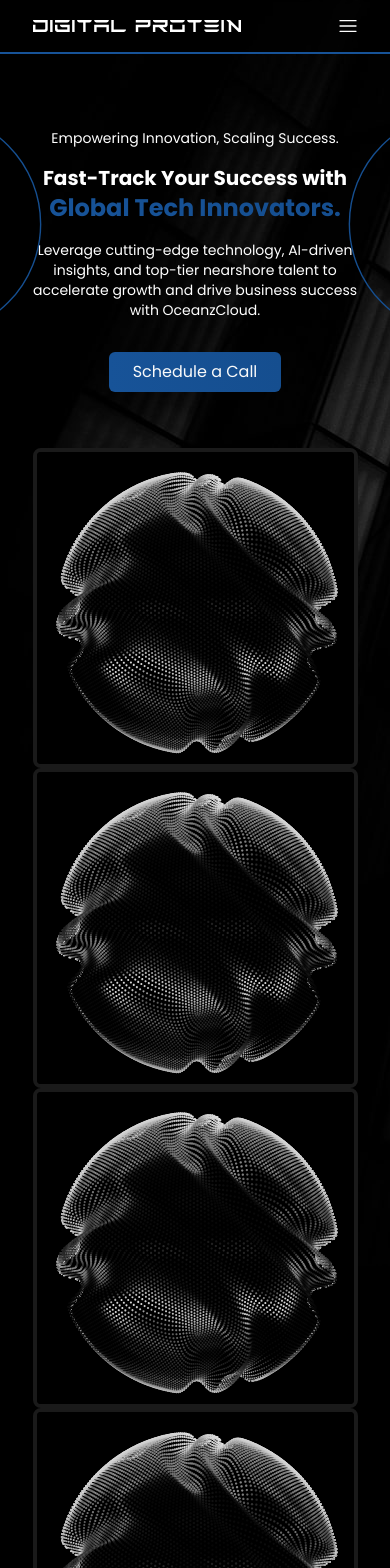
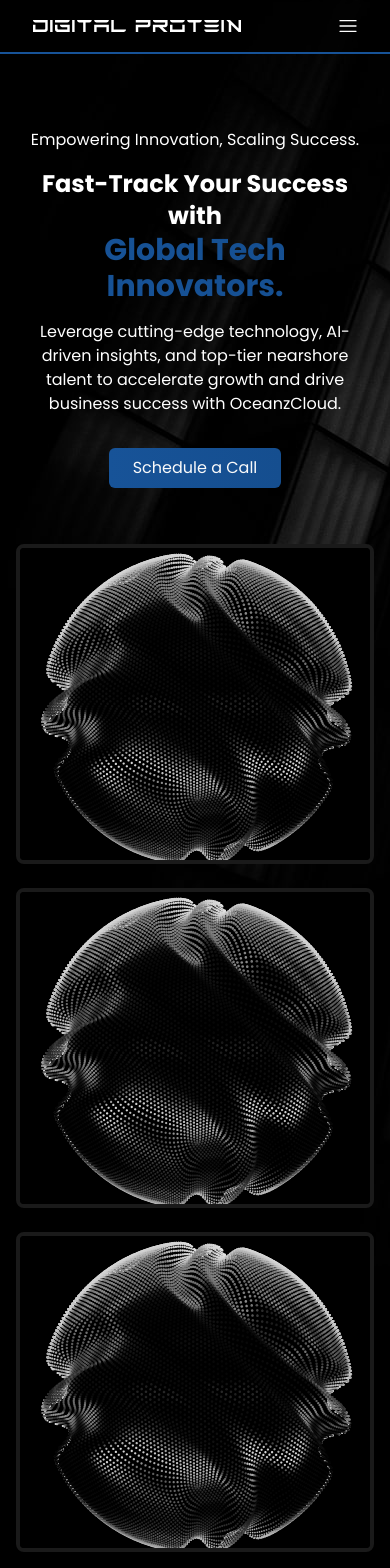
Before and after one commit to digital-protein/digital-protein, a Next.js app: page / in a window 390 px wide. Shown: the top 1568 px of the page. Built offline with nearby package versions, Linux system fonts and the light colour scheme.

Commit message:
mobile fix

```diff
--- a/pages/career.tsx
+++ b/pages/career.tsx
@@ -37,7 +37,7 @@ const Career = () => {
 
             <Navbar />
 
-            <div className='w-full h-auto flex flex-col gap-6 items-center justify-center mb-20'>
+            <div className='w-full h-auto flex flex-col gap-6 items-center justify-center'>
 
                 <div
                     className='w-full md:min-h-screen h-auto flex flex-col items-center justify-center gap-48 relative overflow-hidden'
@@ -63,11 +63,11 @@ const Career = () => {
 
                     <div className='flex flex-row gap-4'>
                         <div className='py-2 px-5 cursor-pointer serviceCard'>Mobile App Developer</div>
+                        <div className='py-2 px-5 cursor-pointer serviceCard'>Software Developer</div>
+                        <div className='py-2 px-5 cursor-pointer serviceCard'>UI/UX Designer</div>
                         <div className='py-2 px-5 cursor-pointer serviceCard'>AI/ML Engineer</div>
                         <div className='py-2 px-5 cursor-pointer serviceCard'>Cloud Engineer</div>
                         <div className='py-2 px-5 cursor-pointer serviceCard'>DevOps Engineer</div>
-                        <div className='py-2 px-5 cursor-pointer serviceCard'>Database Administrator</div>
-                        <div className='py-2 px-5 cursor-pointer serviceCard'>QA Engineer / Tester</div>
                     </div>
                 </div>
 
--- a/pages/index.tsx
+++ b/pages/index.tsx
@@ -61,21 +61,21 @@ export default function Home() {
                     }}
                 >
 
-                    <Image src={'/about/left-line.svg'} alt='sphere' width={384} height={384} className='absolute left-0 top-20 md:h-96 h-64 md:w-24 w-12 pt-8' priority={true} />
-                    <Image src={'/about/right-line.svg'} alt='sphere' width={384} height={384} className='absolute right-0 top-20 md:h-96 h-64 md:w-24 w-12 pt-8' priority={true} />
+                    <Image src={'/about/left-line.svg'} alt='sphere' width={384} height={384} className='md:flex hidden absolute left-0 top-20 md:h-96 h-64 md:w-24 w-12 pt-8' priority={true} />
+                    <Image src={'/about/right-line.svg'} alt='sphere' width={384} height={384} className='md:flex hidden absolute right-0 top-20 md:h-96 h-64 md:w-24 w-12 pt-8' priority={true} />
 
-                    <div className='flex flex-col gap-4 items-center justify-center text-center w-10/12 text-white'>
-                        <div className='md:text-xl text-sm font-normal'>Empowering Innovation, Scaling Success.</div>
-                        <div className='md:text-7xl text-xl font-bold'>
+                    <div className='flex flex-col gap-4 items-center justify-center text-center md:w-10/12 w-11/12 text-white'>
+                        <div className='md:text-xl text-base font-normal'>Empowering Innovation, Scaling Success.</div>
+                        <div className='md:text-7xl text-2xl font-bold'>
                             <div>Fast-Track Your Success with</div>
-                            <div className='md:text-7xl text-2xl bg-clip-text text-transparent bg-gradient-to-r from-[#175398] to-[#154e8f]'>Global Tech Innovators.</div>
+                            <div className='md:text-7xl text-3xl bg-clip-text text-transparent bg-gradient-to-r from-[#175398] to-[#154e8f]'>Global Tech Innovators.</div>
                         </div>
-                        <div className='md:w-2/3 w-full md:text-xl text-sm mb-4'>Leverage cutting-edge technology, AI-driven insights, and top-tier nearshore talent to accelerate growth and drive business success with OceanzCloud.</div>
+                        <div className='md:w-2/3 w-full md:text-xl text-base mb-4'>Leverage cutting-edge technology, AI-driven insights, and top-tier nearshore talent to accelerate growth and drive business success with OceanzCloud.</div>
                         <Button variant={'manual'} className="relative px-6 py-5 text-base rounded-md transition-all font-normal">
                             Schedule a Call
                         </Button>
 
-                        <div className='flex flex-row justify-between flex-wrap mt-10'>
+                        <div className='flex flex-row justify-between flex-wrap md:gap-0 gap-6 mt-10'>
                             <Image src={'/bg/sphere.svg'} alt='sphere' width={550} height={550} className='md:w-[22%] w-full h-80 object-cover border-4 border-[#1a1a1a] rounded-lg' priority={true} />
                             <Image src={'/bg/sphere.svg'} alt='sphere' width={550} height={550} className='md:w-[22%] w-full h-80 object-cover border-4 border-[#1a1a1a] rounded-lg' priority={true} />
                             <Image src={'/bg/sphere.svg'} alt='sphere' width={550} height={550} className='md:w-[22%] w-full h-80 object-cover border-4 border-[#1a1a1a] rounded-lg' priority={true} />
@@ -86,9 +86,9 @@ export default function Home() {
 
                 </div>
 
-                <div className='w-full h-auto flex flex-col items-center justify-center pt-24 pb-24 bg-black text-white'>
+                <div className='w-full h-auto flex flex-col items-center justify-center md:pt-24 pt-0 pb-24 bg-black text-white'>
                     <div className='md:w-10/12 w-11/12 h-auto flex flex-col gap-12'>
-                        <div className='w-full flex flex-col'>
+                        <div className='w-full flex flex-col items-center md:text-left text-center'>
                             <div className='text-blue-600 font-normal mb-2'>Our Trusted Partners</div>
                             <div className='md:text-3xl text-2xl font-semibold mb-4'>Companies We've Collaborated With</div>
                         </div>
@@ -124,9 +124,9 @@ export default function Home() {
 
                 <div className='w-full h-auto flex flex-col items-center justify-center bg-black text-white'>
                     <div className='md:w-10/12 w-11/12 h-auto flex flex-col gap-12 pb-24 text-white'>
-                        <div className='w-full flex flex-col'>
+                        <div className='w-full flex flex-col items-center md:text-left text-center'>
                             <div className='text-blue-600 font-normal mb-2'>Industries</div>
-                            <div className='md:text-3xl font-semibold mb-4'>Industries We Empower with Innovation</div>
+                            <div className='md:text-3xl text-2xl font-semibold mb-4'>Industries We Empower with Innovation</div>
                         </div>
 
                         <div className='flex flex-row flex-wrap items-center justify-between gap-12 pt-4'>
@@ -150,30 +150,30 @@ export default function Home() {
 
                 <div className='w-full h-auto flex flex-col items-center justify-center bg-black text-white'>
                     <div className='md:w-10/12 w-11/12 h-auto flex flex-col gap-16 mb-24 text-white'>
-                        <div className='w-full flex flex-col items-center'>
+                        <div className='w-full flex flex-col items-center md:text-left text-center'>
                             <div className='text-blue-600 font-normal mb-2'>Frequently Asked Questions</div>
-                            <div className='text-3xl font-semibold mb-4'>Your Guide to Our Services and Solutions</div>
+                            <div className='md:text-3xl text-2xl font-semibold mb-4'>Your Guide to Our Services and Solutions</div>
                         </div>
 
                         <div className="relative flex flex-row flex-wrap items-start justify-between self-center pb-6">
                             {faqs?.map((item: any, index: any) => (
                                 <div
-                                    className="md:w-[49%] w-full py-5 px-5 my-3 cursor-pointer bg-[#171717] text-white border border-[#2b2b2b] rounded-md faqsCard"
+                                    className="md:w-[49%] w-full md:text-base text-sm py-5 px-5 my-3 cursor-pointer bg-[#171717] text-white border border-[#2b2b2b] rounded-md faqsCard"
                                     key={index}
                                     onClick={() => toggle(index)}
                                 >
                                     <div className="flex items-center justify-between">
-                                        <p className="pr-4 text-base font-normal">{item.que}</p>
+                                        <p className="md:pr-4 pr-0 font-normal">{item.que}</p>
                                         {selected === index ? (
-                                            <CaretUpIcon className='w-6 h-6 transition-all duration-300 rotate-0' />
+                                            <CaretUpIcon className='md:flex hidden w-6 h-6 transition-all duration-300 rotate-0' />
                                         ) : (
-                                            <CaretUpIcon className='w-6 h-6 transition-all duration-300 rotate-180' />
+                                            <CaretUpIcon className='md:flex hidden w-6 h-6 transition-all duration-300 rotate-180' />
                                         )}
                                     </div>
                                     <div
                                         className={
                                             selected === index
-                                                ? "overflow-hidden transition-all md:py-4 py-3 max-h-96 ease-out duration-700 text-base font-light"
+                                                ? "overflow-hidden transition-all md:py-4 py-3 max-h-96 ease-out duration-700 font-light"
                                                 : "overflow-hidden transition-all max-h-0 duration-300"
                                         }
                                     >
--- a/pages/services.tsx
+++ b/pages/services.tsx
@@ -55,7 +55,7 @@ const ServicePage = () => {
                     <Image src={'/bg/header/left-line.svg'} alt='sphere' width={384} height={384} className='md:flex hidden absolute left-0 -top-20 md:w-40 w-12 pt-8 rotate-45' priority={true} />
                     <Image src={'/bg/header/right-line.svg'} alt='sphere' width={384} height={384} className='md:flex hidden absolute right-0 bottom-0 md:w-44 w-12 pt-8 rotate-45' priority={true} />
 
-                    <div className='pt-32 flex flex-col gap-2 items-center justify-center text-center w-11/12 text-white z-20'>
+                    <div className='pt-36 flex flex-col gap-2 items-center justify-center text-center w-11/12 text-white z-20'>
                         <div className='md:text-xl text-base font-normal'>Services We Provide</div>
                         <div className='md:text-7xl text-3xl font-bold pb-5'>Empower. Transform.  <span className='bg-clip-text text-transparent bg-gradient-to-r from-[#175398] to-[#154e8f]'>Succeed</span></div>
                         <div className='md:w-10/12 w-full md:text-xl text-base'>
```
